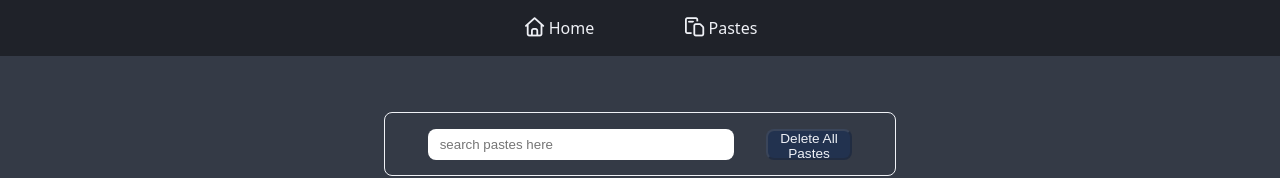
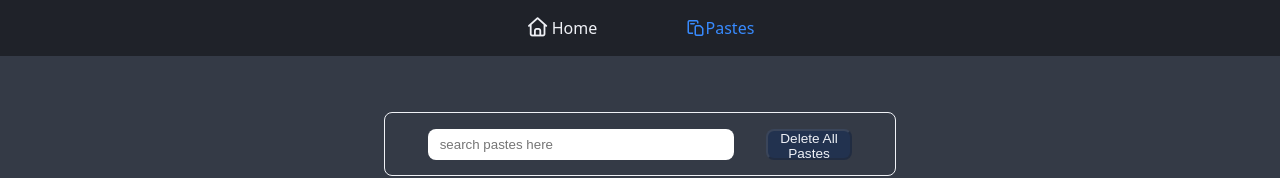
Before and after one commit to Aditi170104/PasteNest, a React (Vite) app: page /pastes in a window 1280 px wide. Shown: the top 178 px of the page. Built offline with nearby package versions, Linux system fonts and the light colour scheme.

Commit message:
Update Navbar.jsx

```diff
--- a/src/components/Navbar.jsx
+++ b/src/components/Navbar.jsx
@@ -5,11 +5,11 @@ import { NavLink } from 'react-router-dom'
 const Navbar = () => {
   return (
     <div className='navbar-container'>
-      <NavLink to='/' className='nav-link'>
+      <NavLink to='/' className={({isActive})=> isActive ? 'isActiveClass':'nav-link'}>
         <i class="fa-regular fa-house"></i>
         Home
       </NavLink>
-      <NavLink to='/pastes' className='nav-link'>
+      <NavLink to='/pastes' className={({isActive})=> isActive ? 'isActiveClass':'nav-link'}>
         <i class="fa-regular fa-paste"></i>
         Pastes
       </NavLink>
```
